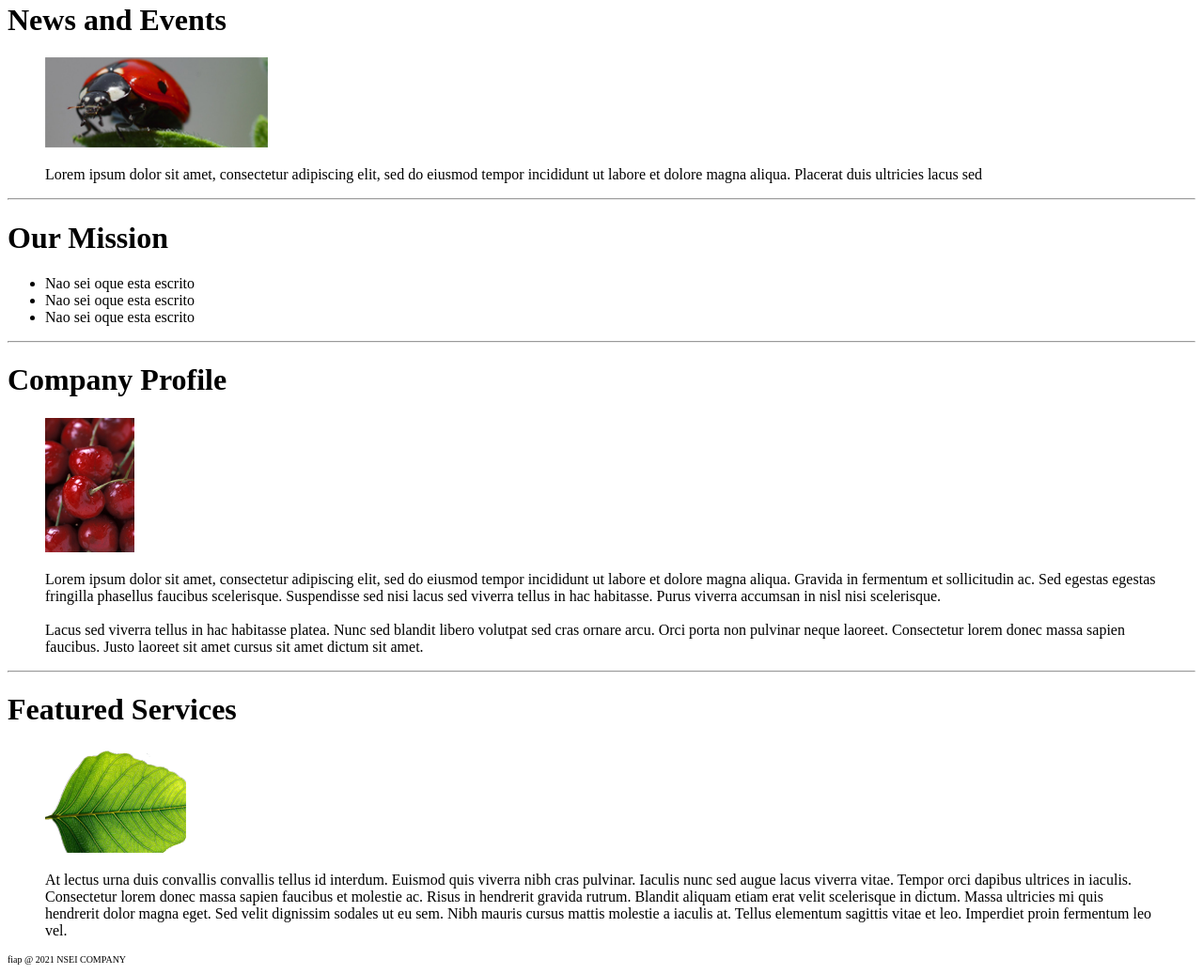
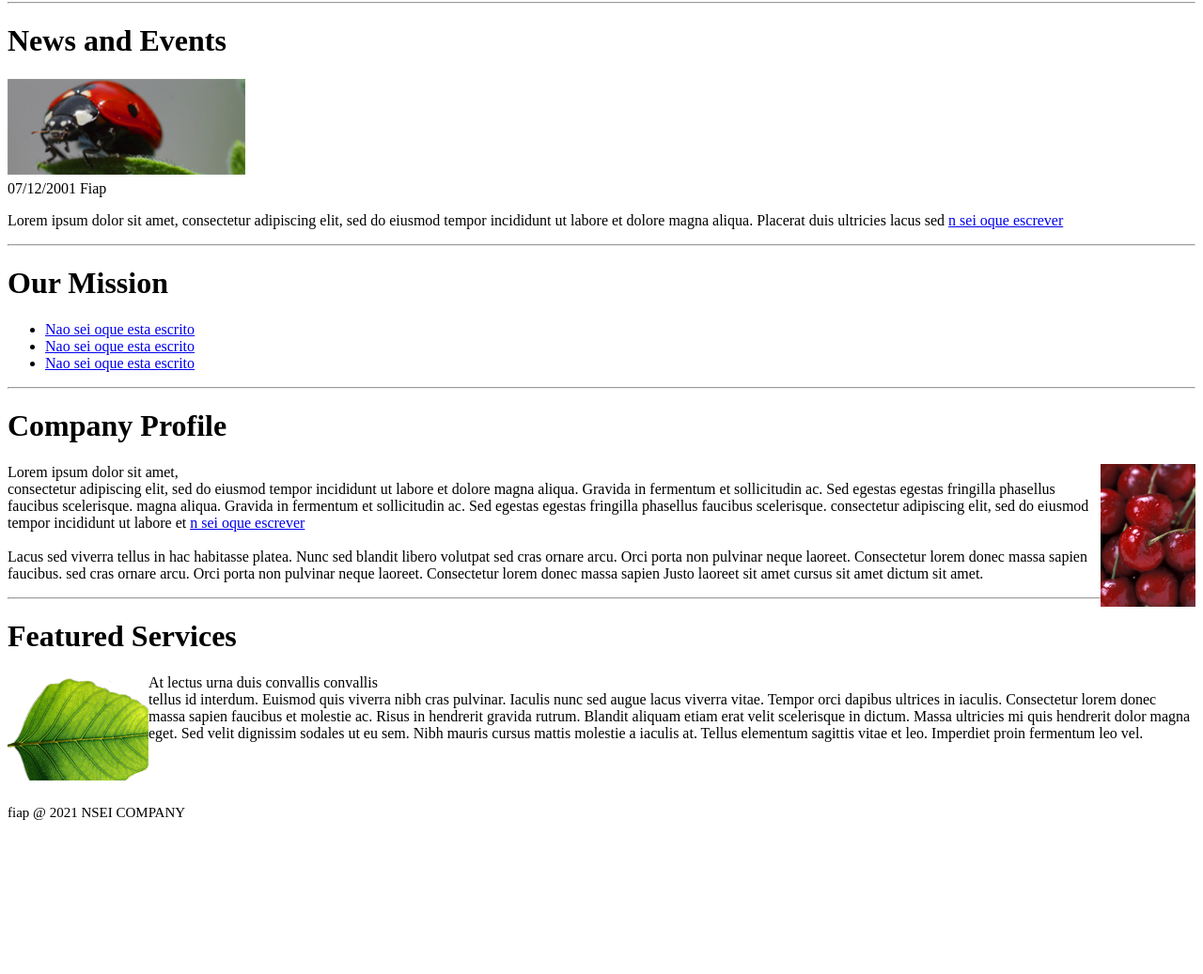
Before and after one commit to Gabriel200107/CheckPoint, a plain HTML site: page checkPoint/index.html in a window 1280 px wide. Shown: the part 246-1283 px from the top of the page at 94% size. After the commit the page ends 1135 px from the top, so only its background shows below. Drawn offline with Linux system fonts and the light colour scheme.

Commit message:
agora terminei

```diff
--- a/checkPoint/css/estilo.css
+++ b/checkPoint/css/estilo.css
@@ -1,8 +1,6 @@
-#abacate{
-    float:right
-}
+
 #legal{
-    font-size: 10px;
+    font-size: 15px;
 }
 #container img {
     float:left
@@ -11,3 +9,6 @@
     text-decoration: underline;
 
 }
+#tentativa img {
+    float:right
+}
--- a/checkPoint/index.html
+++ b/checkPoint/index.html
@@ -9,10 +9,8 @@
 </head>
 
 <body>
-    <div>
-        <figure>
+    <div id="container">
         <img style="width: 30%;" src="img/banner.jpg" alt="Girasol" title="Girasol">
-        </figure>
     </div>
 
 
@@ -21,6 +19,7 @@
         <header>
             <nav>
                 <ul>
+                    <br><br><br><br><br><br><br>
                     <li><a href="index.html">Pagina Inicial</a></li>
                     <li><a href="./about/about.html">About</a></li>
                     <li><a href="./servicess/serveces.html">Services</a></li>
@@ -33,44 +32,49 @@
     <hr>
     <h1>News and Events</h1>
 
-    <div>
-        <figure>
+    <div id="container">
+        <p>
             <img style="width: 20%;" src="./img/joaninha.jpg" alt="joaninha" title="joaninha">
-            <p>Lorem ipsum dolor sit amet, consectetur adipiscing elit, sed do eiusmod tempor incididunt ut labore et
-                dolore
-                magna aliqua. Placerat duis ultricies lacus sed</p>
-        </figure>
+            <br> <br> <br> <br> <br> <br> 07/12/2001 Fiap
+        </p>
     </div>
+    <p>Lorem ipsum dolor sit amet, consectetur adipiscing elit, sed do eiusmod tempor incididunt ut labore
+        et
+        dolore magna aliqua. Placerat duis ultricies lacus sed <a href="../img/joaninha.jpg">n sei oque escrever</a></p>
+
     <hr>
     <h1>Our Mission</h1>
-    <ul>
-        <li>Nao sei oque esta escrito</li>
-        <li>Nao sei oque esta escrito</li>
-        <li>Nao sei oque esta escrito</li>
+    <ul id="a">
+        <li><a href="https://www.jardineiro.net/como-proteger-suas-plantas-das-geadas.html">Nao sei oque esta
+                escrito</a></li>
+        <li><a href="https://pt.wikipedia.org/wiki/Joaninha">Nao sei oque esta escrito</a></li>
+        <li><a href="https://www.youtube.com/watch?v=ApXoWvfEYVU">Nao sei oque esta escrito</a></li>
     </ul>
     <hr>
     <h1>Company Profile</h1>
-    <div>
-        <figure>
+    <div id="tentativa">
+        <p>
             <img style="width: 8%;" src="./img/cerises.jpg" alt="cereja" title="cereja">
-            <p>Lorem ipsum dolor sit amet, consectetur adipiscing elit, sed do eiusmod tempor incididunt ut labore et
+            Lorem ipsum dolor sit amet,<br> consectetur adipiscing elit, sed do eiusmod tempor incididunt ut labore et
             dolore
             magna aliqua. Gravida in fermentum et sollicitudin ac. Sed egestas egestas fringilla phasellus faucibus
-                scelerisque. Suspendisse sed nisi lacus sed viverra tellus in hac habitasse. Purus viverra accumsan in
-                nisl
-                nisi scelerisque. <br><br> Lacus sed viverra tellus in hac habitasse platea. Nunc sed blandit libero
+            scelerisque. magna aliqua. Gravida in fermentum et sollicitudin ac. Sed egestas egestas fringilla phasellus
+            faucibus
+            scelerisque. consectetur adipiscing elit, sed do eiusmod tempor incididunt ut labore et <a
+                href="../img/joaninha.jpg">n sei oque escrever</a><br><br> Lacus sed viverra tellus in hac habitasse
+            platea. Nunc sed blandit libero
             volutpat
             sed cras ornare arcu. Orci porta non pulvinar neque laoreet. Consectetur lorem donec massa sapien
-                faucibus.
-                Justo laoreet sit amet cursus sit amet dictum sit amet. </p>
-        </figure>
+            faucibus. sed cras ornare arcu. Orci porta non pulvinar neque laoreet. Consectetur lorem donec massa sapien
+            Justo laoreet sit amet cursus sit amet dictum sit amet.
+        </p>
     </div>
     <hr>
     <h1>Featured Services</h1>
-    <div>
-        <figure>
-            <img src="./img/leaf.png" \ alt="planta" title="planta">
-            <p> At lectus urna duis convallis convallis tellus id interdum. Euismod quis viverra nibh cras pulvinar.
+    <div id="container">
+        <p>
+            <img src="./img/leaf.png" alt="planta" title="planta">
+            At lectus urna duis convallis convallis <br> tellus id interdum. Euismod quis viverra nibh cras pulvinar.
             Iaculis
             nunc sed augue lacus viverra vitae. Tempor orci dapibus ultrices in iaculis. Consectetur lorem donec
             massa
@@ -78,12 +82,12 @@
             scelerisque in dictum. Massa ultricies mi quis hendrerit dolor magna eget. Sed velit dignissim sodales
             ut eu
             sem. Nibh mauris cursus mattis molestie a iaculis at. Tellus elementum sagittis vitae et leo. Imperdiet
-                proin fermentum leo vel. </p>
-
-        </figure>
+            proin fermentum leo vel.
+        </p>
     </div>
 
 
+    <br> <br>
     <p id="legal">fiap @ 2021 NSEI COMPANY</p>
 
 </body>
```
Also changed, not shown: checkPoint/about/about.html (+6 -8 lines), checkPoint/contact/contact.html (+9 -10 lines), checkPoint/servicess/serveces.html (+29 -24 lines), checkPoint/solution/solution.html (+4 -5 lines). Lines whose indentation alone changed are shown as unchanged.
